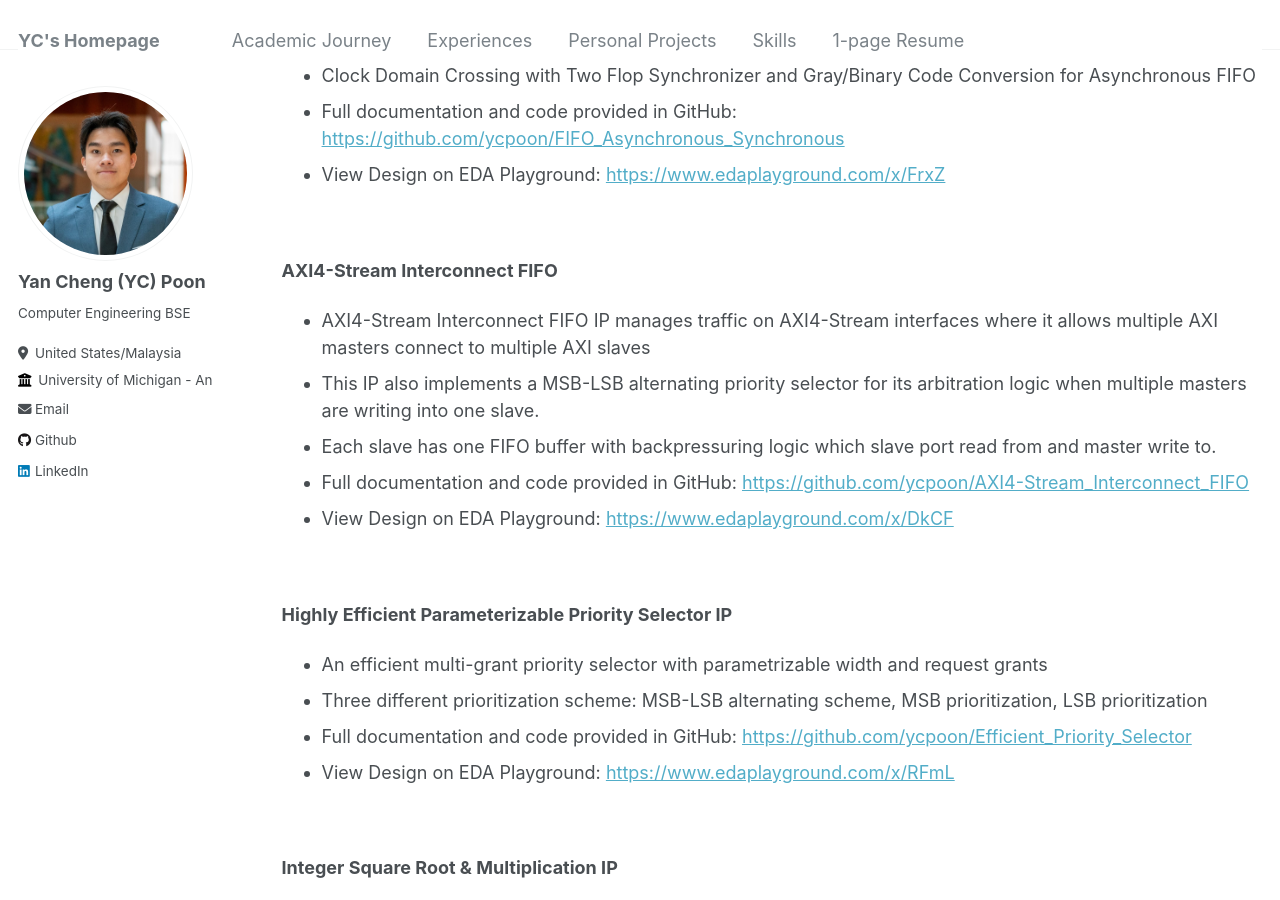
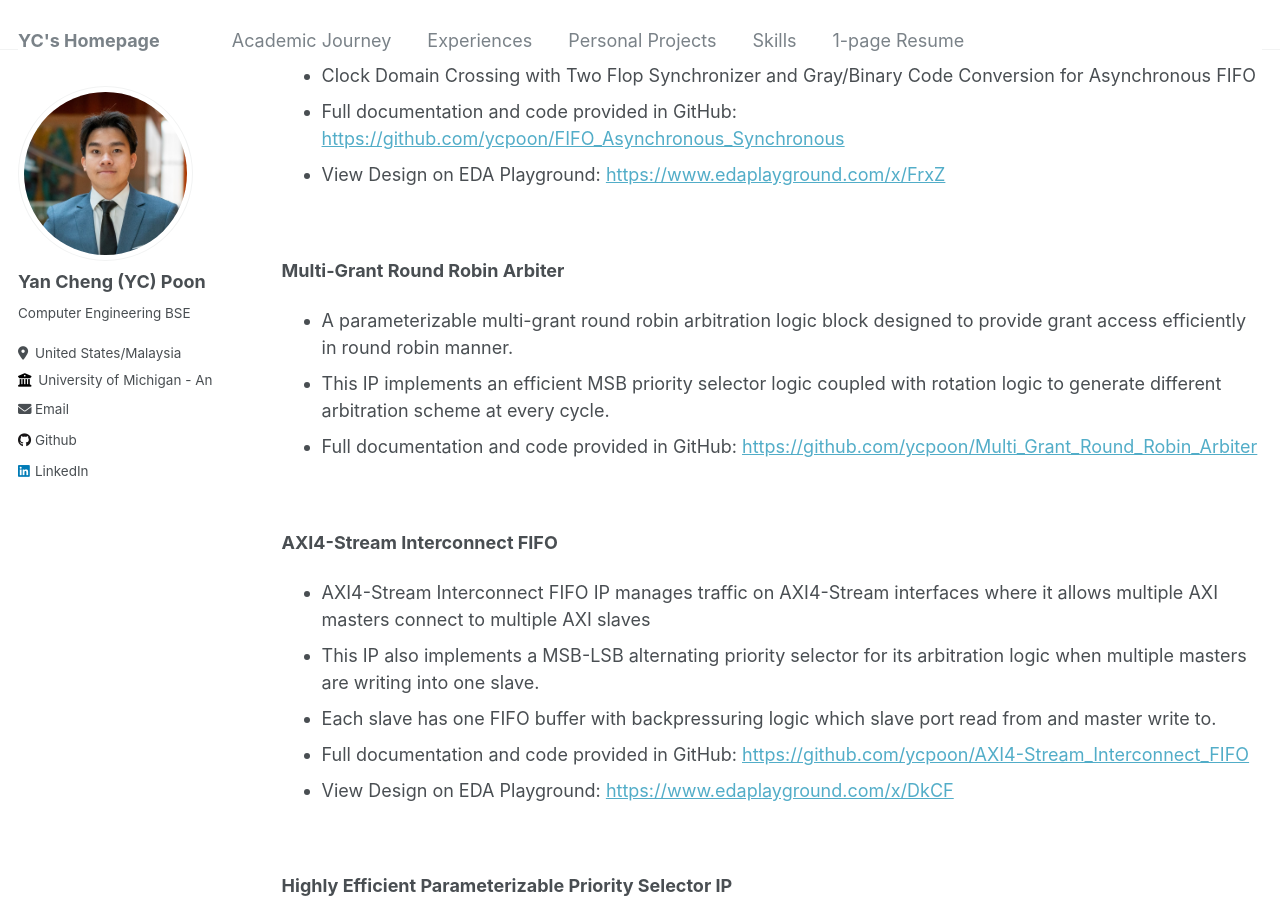
Before and after one commit to ycpoon/ycpoon.github.io, a Jekyll site: the page built from _pages/iplib.md, in a window 1280 px wide and 900 px high, scrolled down 696 px. Built offline with Jekyll 4.4.1, drawn with Linux system fonts in a browser that asks for light colours.

Commit message:
added one ip lib proj

```diff
--- a/_pages/iplib.md
+++ b/_pages/iplib.md
@@ -28,6 +28,13 @@ redirect_from:
 - Clock Domain Crossing with Two Flop Synchronizer and Gray/Binary Code Conversion for Asynchronous FIFO
 - Full documentation and code provided in GitHub: [https://github.com/ycpoon/FIFO_Asynchronous_Synchronous](https://github.com/ycpoon/FIFO_Asynchronous_Synchronous)
 - View Design on EDA Playground: [https://www.edaplayground.com/x/FrxZ](https://www.edaplayground.com/x/FrxZ)
+
+&nbsp;
+
+**Multi-Grant Round Robin Arbiter**
+- A parameterizable multi-grant round robin arbitration logic block designed to provide grant access efficiently in round robin manner.
+- This IP implements an efficient MSB priority selector logic coupled with rotation logic to generate different arbitration scheme at every cycle.
+- Full documentation and code provided in GitHub: [https://github.com/ycpoon/Multi_Grant_Round_Robin_Arbiter](https://github.com/ycpoon/Multi_Grant_Round_Robin_Arbiter)
 
 &nbsp;
 
```
